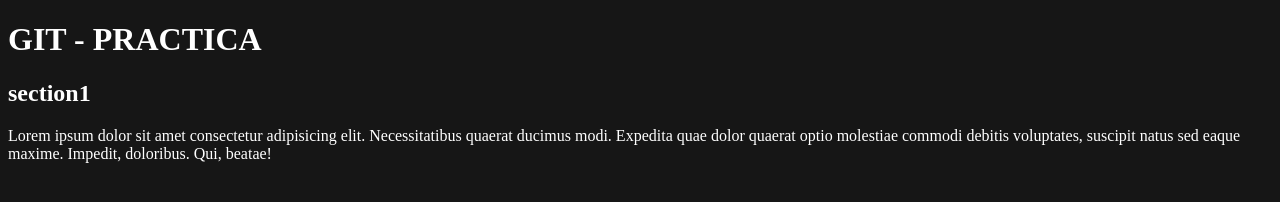
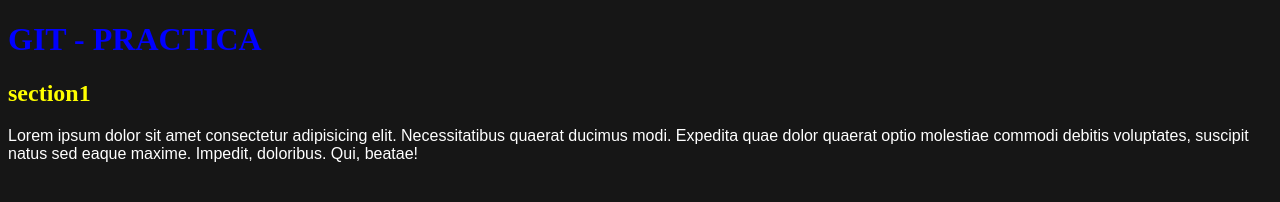
Before and after one commit to Braceras/buzz-1, a website: page git.html in a window 1280 px wide. Drawn offline with Linux system fonts and the light colour scheme.

Commit message:
agregue 3 secciones

```diff
--- a/css/git.css
+++ b/css/git.css
@@ -2,3 +2,12 @@ body{
     background-color: #161616;
     color: #fff;
 }
+h1{
+    color: blue;
+}
+p{
+    font-family: Arial, Helvetica, sans-serif;
+}
+h2{
+    color: yellow;
+}
```
